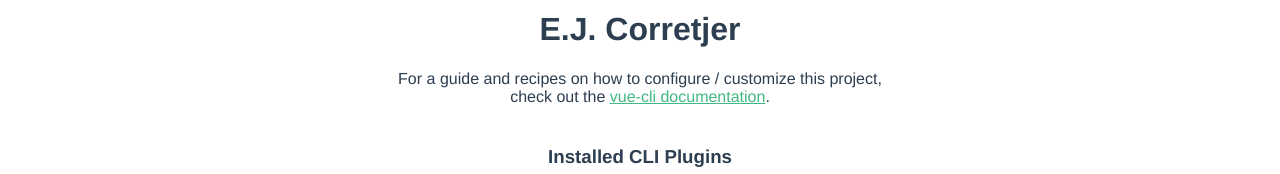
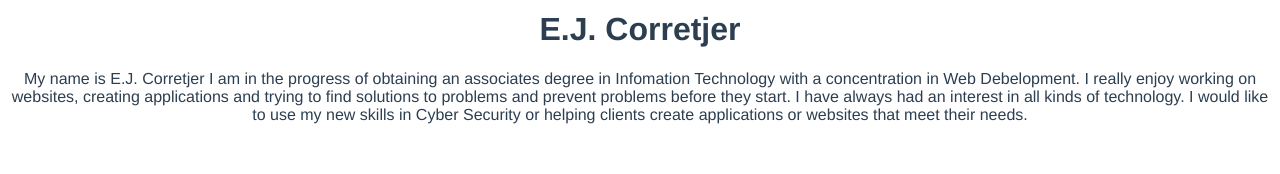
Before and after one commit to FamBoricua2001/portfolio-website-E.J.-Corretjer, a Vue app: page / in a window 1280 px wide. Shown: the part 400-574 px from the top of the page. Built offline with nearby package versions, Linux system fonts and the light colour scheme.

Commit message:
Commented out code that was not need and add a discription of my future goals as a web developer

```diff
--- a/src/components/Title.vue
+++ b/src/components/Title.vue
@@ -1,7 +1,8 @@
 <template>
   <div class="hello">
     <h1>{{ msg }}</h1>
-    <p>
+    <p>My name is E.J. Corretjer I am in the progress of obtaining an associates degree in Infomation Technology with a concentration in Web Debelopment.  I really enjoy working on websites, creating applications and trying to find solutions to problems and prevent problems before they start.  I have always had an interest in all kinds of technology.  I would like to use my new skills in Cyber Security or helping clients create applications or websites that meet their needs. </p>
+    <!--<p>
       For a guide and recipes on how to configure / customize this project,<br>
       check out the
       <a href="https://cli.vuejs.org" target="_blank" rel="noopener">vue-cli documentation</a>.
@@ -26,7 +27,7 @@
       <li><a href="https://github.com/vuejs/vue-devtools#vue-devtools" target="_blank" rel="noopener">vue-devtools</a></li>
       <li><a href="https://vue-loader.vuejs.org" target="_blank" rel="noopener">vue-loader</a></li>
       <li><a href="https://github.com/vuejs/awesome-vue" target="_blank" rel="noopener">awesome-vue</a></li>
-    </ul>
+    </ul> -->
   </div>
 </template>
 
```
